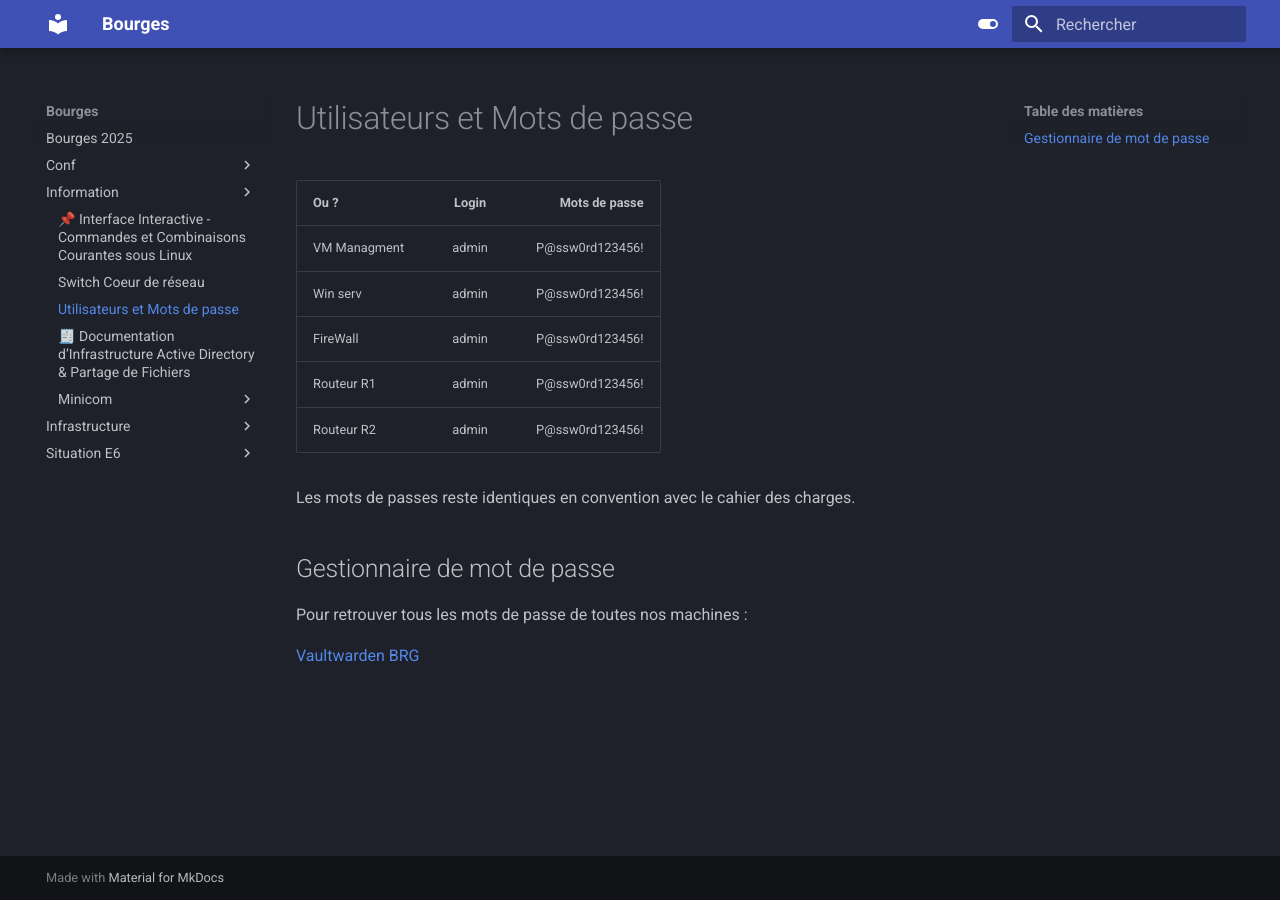
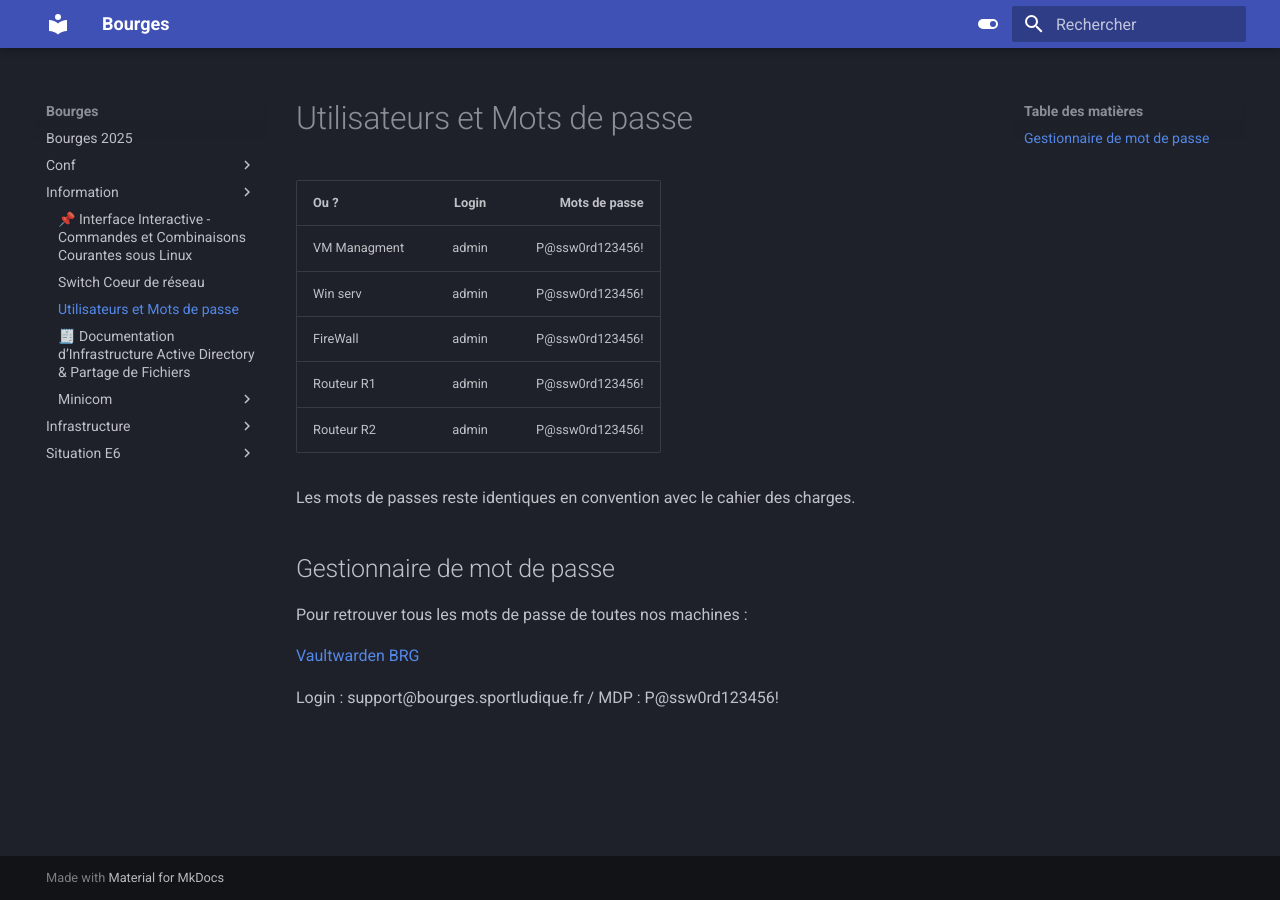
Before and after one commit to PatrickDummans/Bourges2025, an MkDocs documentation site: the page built from docs/Information/Utilisateurs & Mots de pass.md, in a window 1280 px wide. Built offline with MkDocs 1.6.1 and Material for MkDocs 9.7.7, drawn with Linux system fonts in a browser that asks for light colours.

Commit message:
Update Utilisateurs & Mots de pass.md
Signed-off-by: Yv3z <144701898+Yv3z@users.noreply.github.com>

```diff
--- a/docs/Information/Utilisateurs & Mots de pass.md
+++ b/docs/Information/Utilisateurs & Mots de pass.md
@@ -15,3 +15,5 @@ Les mots de passes reste identiques en convention avec le cahier des charges.
 Pour retrouver tous les mots de passe de toutes nos machines :
 
 [Vaultwarden BRG](https://vault.lan.bourges.sportludique.fr/)
+
+Login : support@bourges.sportludique.fr / MDP : P@ssw0rd123456!
```
